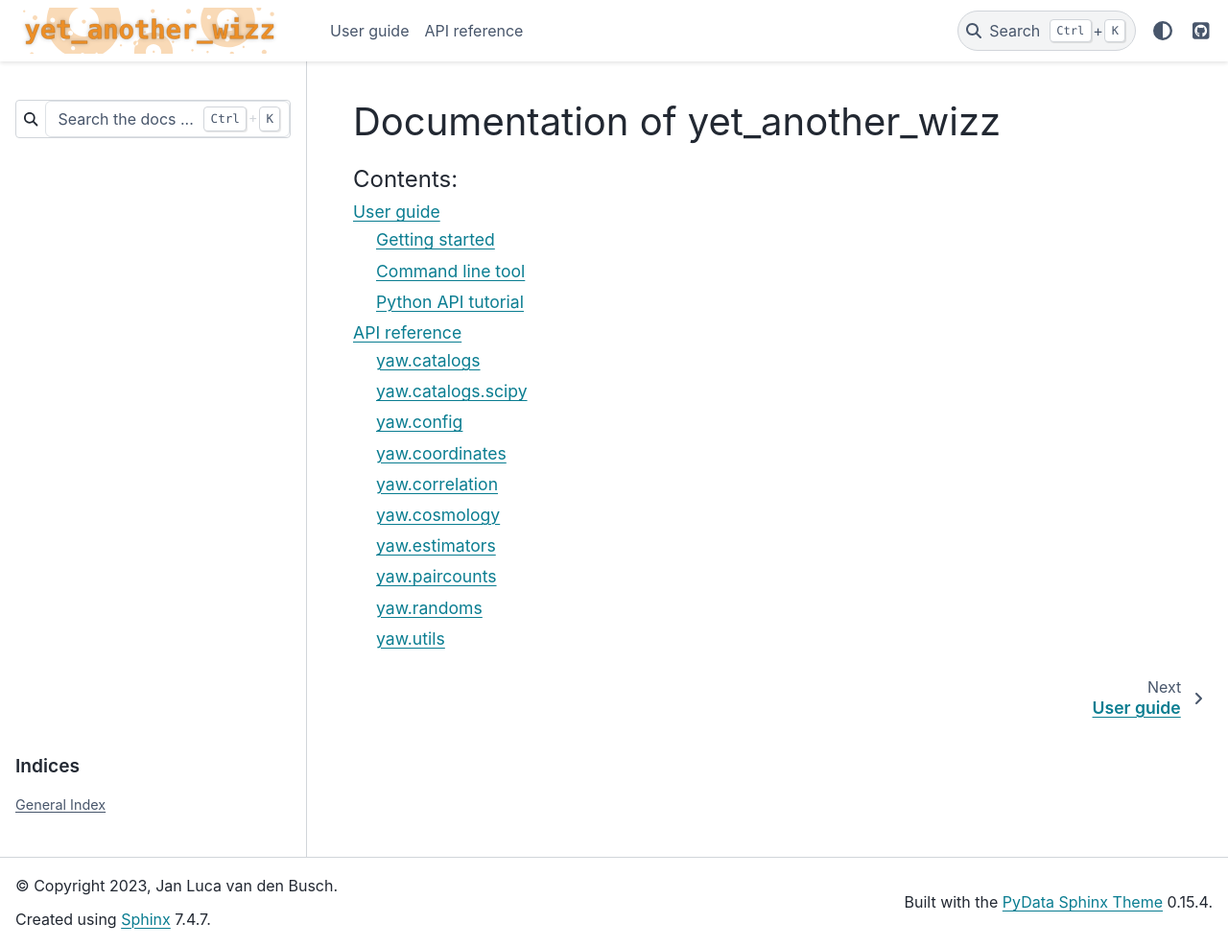
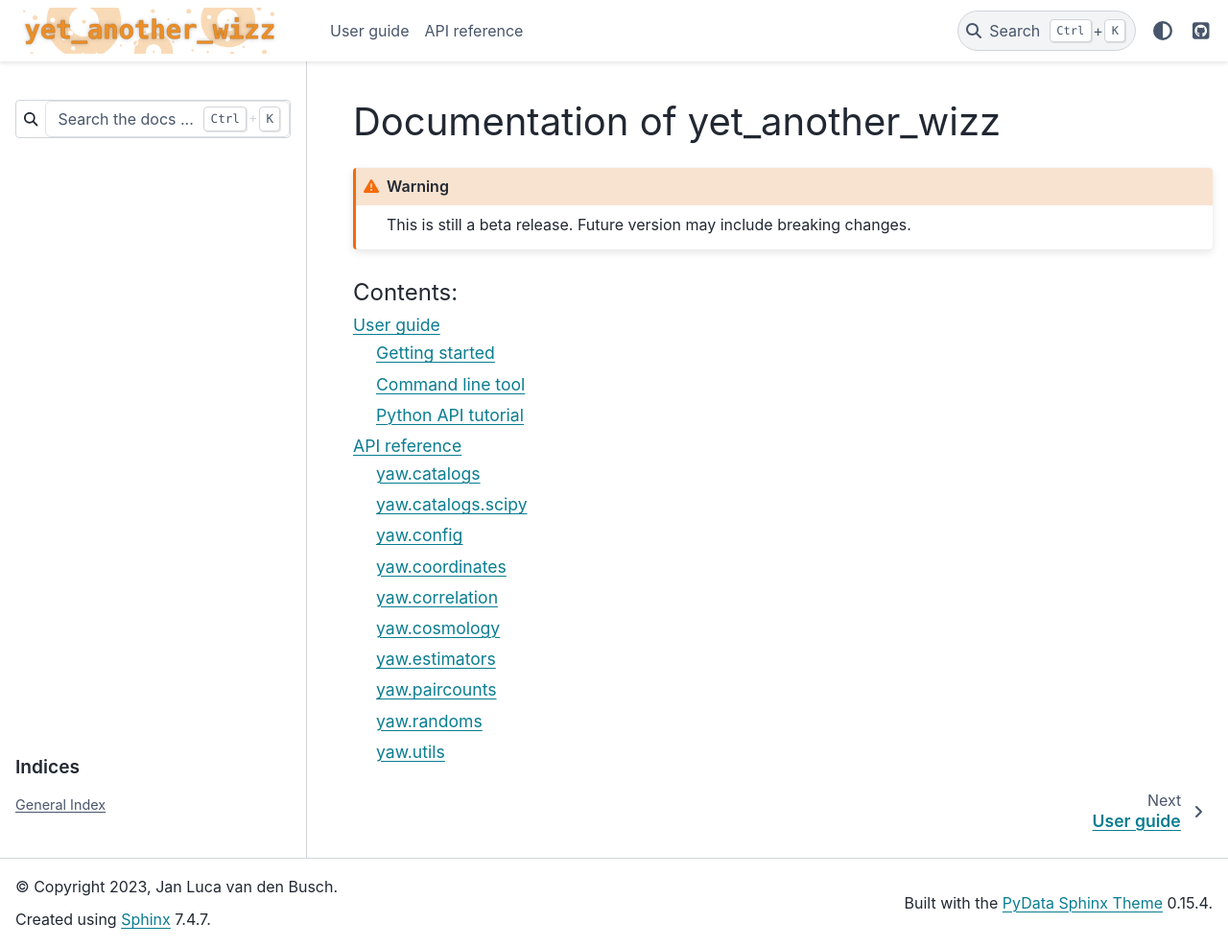
Before and after one commit to jlvdb/yet_another_wizz, a Sphinx documentation site: the page built from docs/source/index.rst, in a window 1280 px wide and 987 px high. Shown: the whole window at 96% size. Built offline with Sphinx 7.4.7 and the PyData theme 0.15.4, drawn with Linux system fonts in a browser that asks for light colours.

Commit message:
added beta warnings

```diff
--- a/README.rst
+++ b/README.rst
@@ -14,6 +14,10 @@ measurement of the correlation amplitude, introduced by Schmidt et al. (2013,
     When using this code in published work, please cite
     *van den Busch et al. (2020), A&A 642, A200*
     (`arXiv:2007.01846 <https://arxiv.org/abs/2007.01846>`_)
+
+
+.. Warning::
+    This is still a beta release. Future version may include breaking changes.
 
 
 Features
--- a/docs/source/conf.py
+++ b/docs/source/conf.py
@@ -51,11 +51,12 @@ html_theme_options = {
     "navigation_depth": 2,
     "show_nav_level": 2,
     "show_toc_level": 2,
+    "navbar_align": "content",
     "secondary_sidebar_items": ["page-toc", "edit-this-page"],
     "primary_sidebar_end": ["indices.html"],
     "logo": {
-        "image_light": "_static/logo-light-padded.svg",
-        "image_dark": "_static/logo-dark-padded.svg",
+        "image_light": "_static/logo-light.svg",
+        "image_dark": "_static/logo-dark.svg",
    }
 }
 html_sidebars = {
--- a/docs/source/index.rst
+++ b/docs/source/index.rst
@@ -1,5 +1,10 @@
 Documentation of yet_another_wizz
 =================================
+
+
+.. Warning::
+    This is still a beta release. Future version may include breaking changes.
+
 
 .. toctree::
     :maxdepth: 2
```
